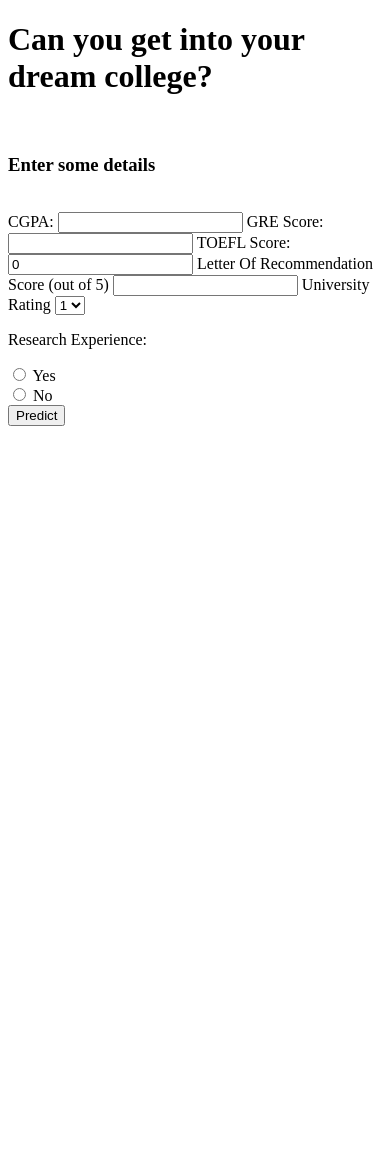
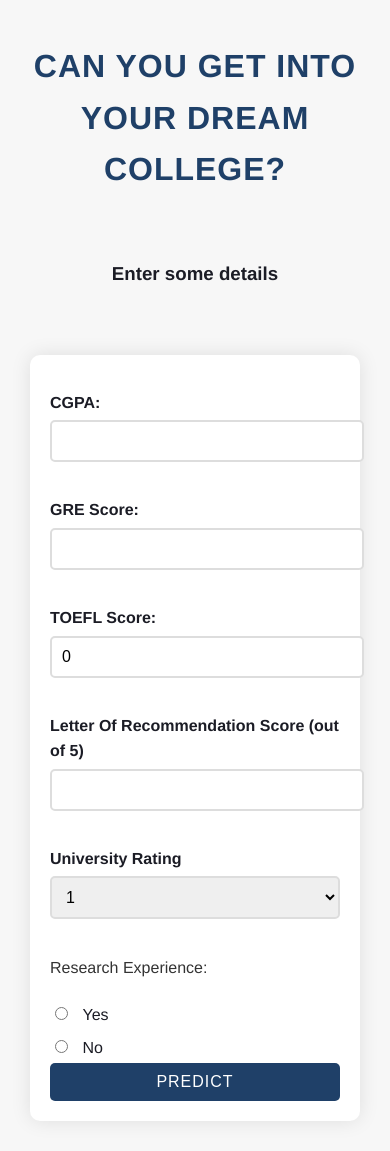
Before and after one commit to jashan7305/LinearRegression, a Flask app: page / in a window 390 px wide. Before the commit the page ends 426 px from the top, so only its background shows below. Run offline with Flask 3, Linux system fonts and the light colour scheme; parts of the project's set-up code (start-up, migrations or seed data) failed here and were passed over.

Commit message:
everythin done works well 💩💩💩

```diff
--- a/app.py
+++ b/app.py
@@ -9,7 +9,7 @@ def home():
         print("Request method is POST")
         cgpa = request.form.get("cgpa")
         gre = request.form.get("gre")
-        toefl = request.form.get("toefl")
+        toefl = float(request.form.get("toefl"))
         lor = request.form.get("lor")
         uni_rating = request.form.get("uniRating")
         research = request.form.get("research")
--- /dev/null
+++ b/static/style.css
@@ -0,0 +1,128 @@
+/* Professional color scheme */
+:root {
+    --primary-color: #1f4068;
+    --secondary-color: #1b1c25;
+    --accent-color: #e43f5a;
+    --background-color: #f7f7f7;
+    --text-color: #333333;
+}
+
+body {
+    font-family: 'Helvetica Neue', Arial, sans-serif;
+    line-height: 1.6;
+    margin: 0;
+    padding: 20px;
+    background-color: var(--background-color);
+    color: var(--text-color);
+}
+
+h1 {
+    color: var(--primary-color);
+    text-align: center;
+    font-size: 2.5em;
+    margin-bottom: 20px;
+    text-transform: uppercase;
+    letter-spacing: 1px;
+}
+
+h3 {
+    color: var(--secondary-color);
+    text-align: center;
+    margin-bottom: 30px;
+}
+
+form {
+    max-width: 600px;
+    margin: 0 auto;
+    padding: 30px;
+    background: white;
+    border-radius: 10px;
+    box-shadow: 0 0 20px rgba(0, 0, 0, 0.1);
+}
+
+label {
+    display: block;
+    margin: 15px 0 5px;
+    color: var(--secondary-color);
+    font-weight: bold;
+}
+
+input[type="number"],
+select {
+    width: 100%;
+    padding: 10px;
+    margin-bottom: 20px;
+    border: 2px solid #ddd;
+    border-radius: 5px;
+    font-size: 16px;
+    transition: border-color 0.3s ease;
+}
+
+input[type="number"]:focus,
+select:focus {
+    border-color: var(--primary-color);
+    outline: none;
+}
+
+input[type="radio"] {
+    margin: 10px 5px;
+}
+
+input[type="submit"] {
+    background-color: var(--primary-color);
+    color: white;
+    padding: 12px 30px;
+    border: none;
+    border-radius: 5px;
+    cursor: pointer;
+    width: 100%;
+    font-size: 16px;
+    text-transform: uppercase;
+    letter-spacing: 1px;
+    transition: background-color 0.3s ease;
+}
+
+input[type="submit"]:hover {
+    background-color: var(--accent-color);
+}
+
+.prediction {
+    margin-top: 30px;
+    text-align: center;
+    padding: 20px;
+    background: white;
+    border-radius: 10px;
+    box-shadow: 0 0 20px rgba(0, 0, 0, 0.1);
+    max-width: 600px;
+    margin-left: auto;
+    margin-right: auto;
+}
+
+.prediction h2 {
+    color: var(--accent-color);
+    font-size: 2em;
+    margin: 10px 0;
+}
+
+/* Radio button styling */
+input[type="radio"] + label {
+    display: inline;
+    margin-left: 5px;
+    font-weight: normal;
+}
+
+/* Responsive Design */
+@media (max-width: 768px) {
+    form {
+        padding: 20px;
+        margin: 10px;
+    }
+
+    h1 {
+        font-size: 2em;
+    }
+
+    input[type="submit"] {
+        padding: 10px 20px;
+    }
+}
--- a/templates/index.html
+++ b/templates/index.html
@@ -3,6 +3,7 @@
 <head>
     <meta charset="UTF-8">
     <meta name="viewport" content="width=device-width, initial-scale=1.0">
+    <link rel="stylesheet" href="{{ url_for('static', filename='style.css')  }}">
     <title>What are your chances</title>
 </head>
 <body>
@@ -11,16 +12,16 @@
     <form method="POST" action="/">
 
         <label for="cgpa">CGPA:</label>
-        <input type="number" id="cgpa" name="cgpa" required>
+        <input type="number" id="cgpa" name="cgpa" required step="0.001">
 
         <label for="gre">GRE Score:</label>
-        <input type="number" id="gre" name="gre" required>
+        <input type="number" id="gre" name="gre" required step="0.01">
 
         <label for="toefl">TOEFL Score:</label>
-        <input type="number" id="toefl" name="toefl" value="0">
+        <input type="number" id="toefl" name="toefl" value="0" step="0.01">
 
         <label for="lor">Letter Of Recommendation Score (out of 5)</label>
-        <input type="number" id="lor" name="lor" required>
+        <input type="number" id="lor" name="lor" required step="0.01">
 
         <label for="uniRating">University Rating</label>
         <select id="uniRating" name="uniRating" required>
```
Also changed, not shown: prediction.py (+15 -7 lines), 1 other file.
